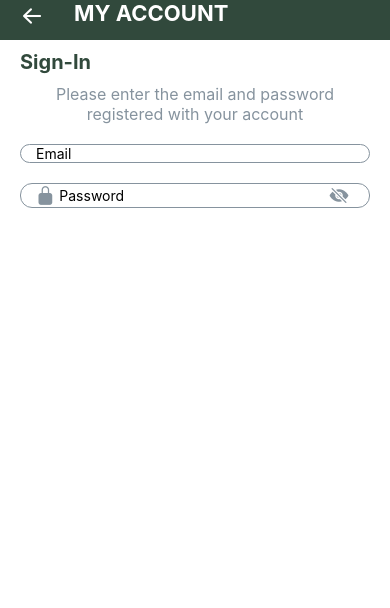
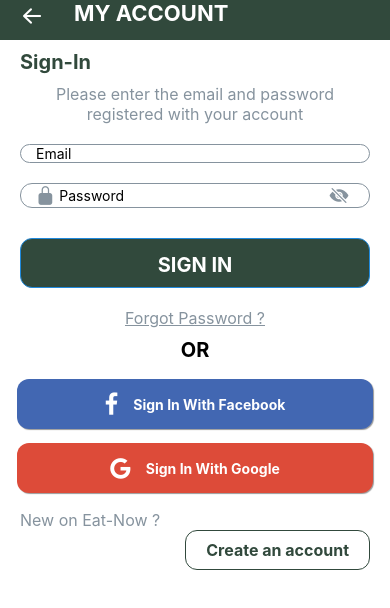
Before and after one commit to rahmanshaukat35/EatNow, a React Native app: screen / in a window 390 px wide. Shown: the top 608 px of the page. Built offline with nearby package versions, Linux system fonts and the light colour scheme.

Commit message:
complete signin screen

```diff
--- a/src/global/styles.js
+++ b/src/global/styles.js
@@ -12,6 +12,24 @@ export const colors = {
 
 export const parameters = {
   headerHeight: 40,
+  StyledButton: {
+    backgroundColor: '#31493c',
+    alignContent: 'center',
+    justifyContent: 'center',
+    borderRadius: 12,
+    borderWidth: 1,
+    height: 50,
+    paddingHorizontal: 20,
+    width: '100%',
+  },
+  buttonTitle: {
+    color: 'white',
+    fontSize: 20,
+    fontWeight: 'bold',
+    alignItems: 'center',
+    justifyContent: 'center',
+    marginTop: 3,
+  },
 };
 
 export const title = {
--- a/src/screens/authScreens/SignInScreen.js
+++ b/src/screens/authScreens/SignInScreen.js
@@ -1,9 +1,10 @@
 import {StyleSheet, Text, View, TextInput} from 'react-native';
 import React, {useState, useRef} from 'react';
 import Header from '../../components/Header';
-import {title, colors} from '../../global/styles';
+import {title, colors, parameters} from '../../global/styles';
 import * as Animatable from 'react-native-animatable';
 import Ionicons from 'react-native-vector-icons/dist/Ionicons';
+import {Button, SocialIcon} from 'react-native-elements';
 
 const SignInScreen = () => {
   const [textInput2Focus, setTextInput2Focus] = useState(false);
@@ -64,6 +65,49 @@ const SignInScreen = () => {
           </Animatable.View>
         </View>
       </View>
+      <View style={{marginHorizontal: 20, marginTop: 30}}>
+        <Button
+          title="SIGN IN"
+          buttonStyle={parameters.StyledButton}
+          titleStyle={parameters.buttonTitle}
+        />
+      </View>
+      <View style={{alignItems: 'center', marginTop: 20}}>
+        <Text style={{...styles.text1, textDecorationLine: 'underline'}}>
+          Forgot Password ?
+        </Text>
+      </View>
+      <View style={{alignItems: 'center', marginTop: 10, marginBottom: 10}}>
+        <Text style={{fontSize: 20, fontWeight: 'bold'}}>OR</Text>
+      </View>
+      <View style={{marginHorizontal: 10}}>
+        <SocialIcon
+          title="Sign In With Facebook"
+          button
+          type="facebook"
+          style={styles.SocialIcon}
+          onPress={() => {}}
+        />
+      </View>
+      <View style={{marginHorizontal: 10}}>
+        <SocialIcon
+          title="Sign In With Google"
+          button
+          type="google"
+          style={styles.SocialIcon}
+          onPress={() => {}}
+        />
+      </View>
+      <View style={{marginTop: 10, marginLeft: 20}}>
+        <Text style={{...styles.text1}}>New on Eat-Now ?</Text>
+      </View>
+      <View style={{alignItems: 'flex-end', marginHorizontal: 20}}>
+        <Button
+          titleStyle={styles.CreateButtonTitle}
+          title="Create an account"
+          buttonStyle={styles.CreateButton}
+        />
+      </View>
     </View>
   );
 };
@@ -97,4 +141,26 @@ const styles = StyleSheet.create({
     alignItems: 'center',
     paddingLeft: 15,
   },
+  SocialIcon: {
+    borderRadius: 12,
+    height: 50,
+  },
+  CreateButton: {
+    backgroundColor: 'white',
+    alignContent: 'center',
+    justifyContent: 'center',
+    borderRadius: 12,
+    borderWidth: 1,
+    borderColor: '#31493c',
+    height: 40,
+    paddingHorizontal: 20,
+  },
+  CreateButtonTitle: {
+    color: '#31493c',
+    fontSize: 16,
+    fontWeight: 'bold',
+    // alignItems: 'center',
+    // justifyContent: 'center',
+    // marginTop: 3,
+  },
 });
```
